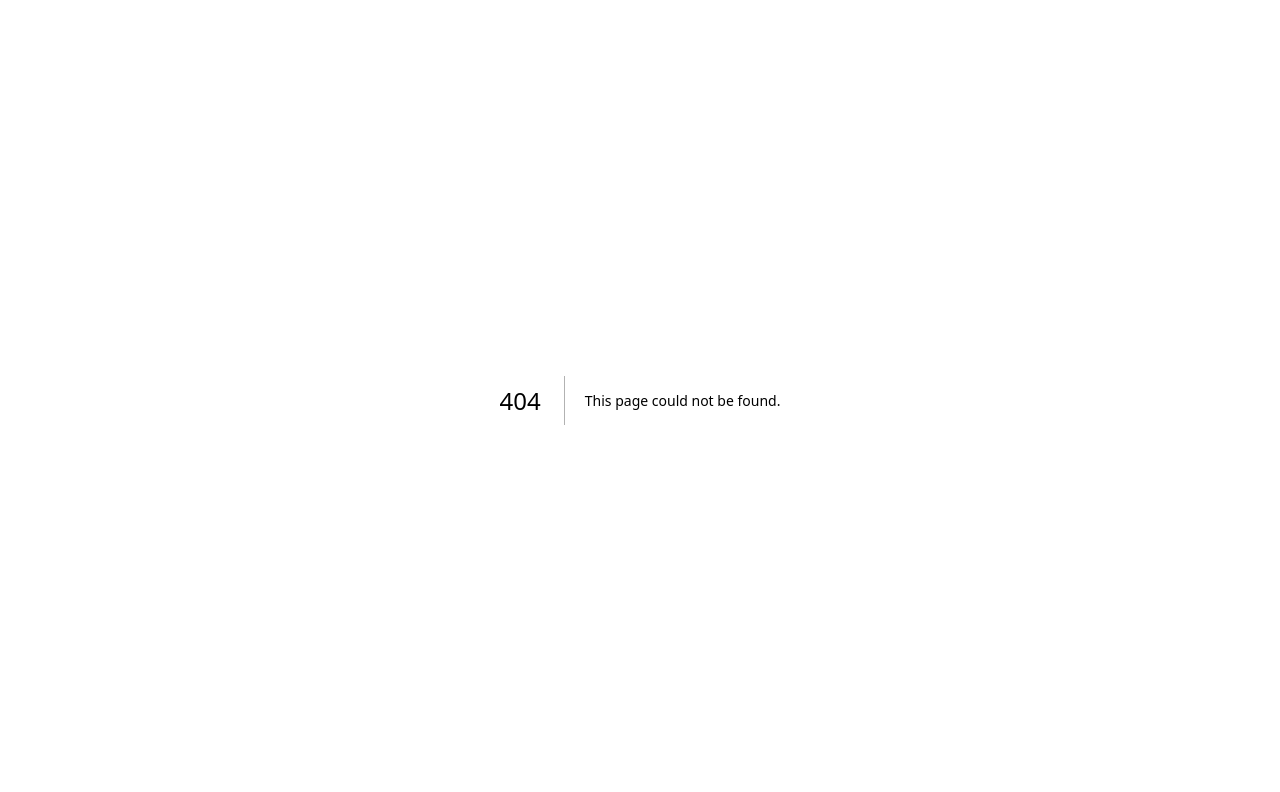
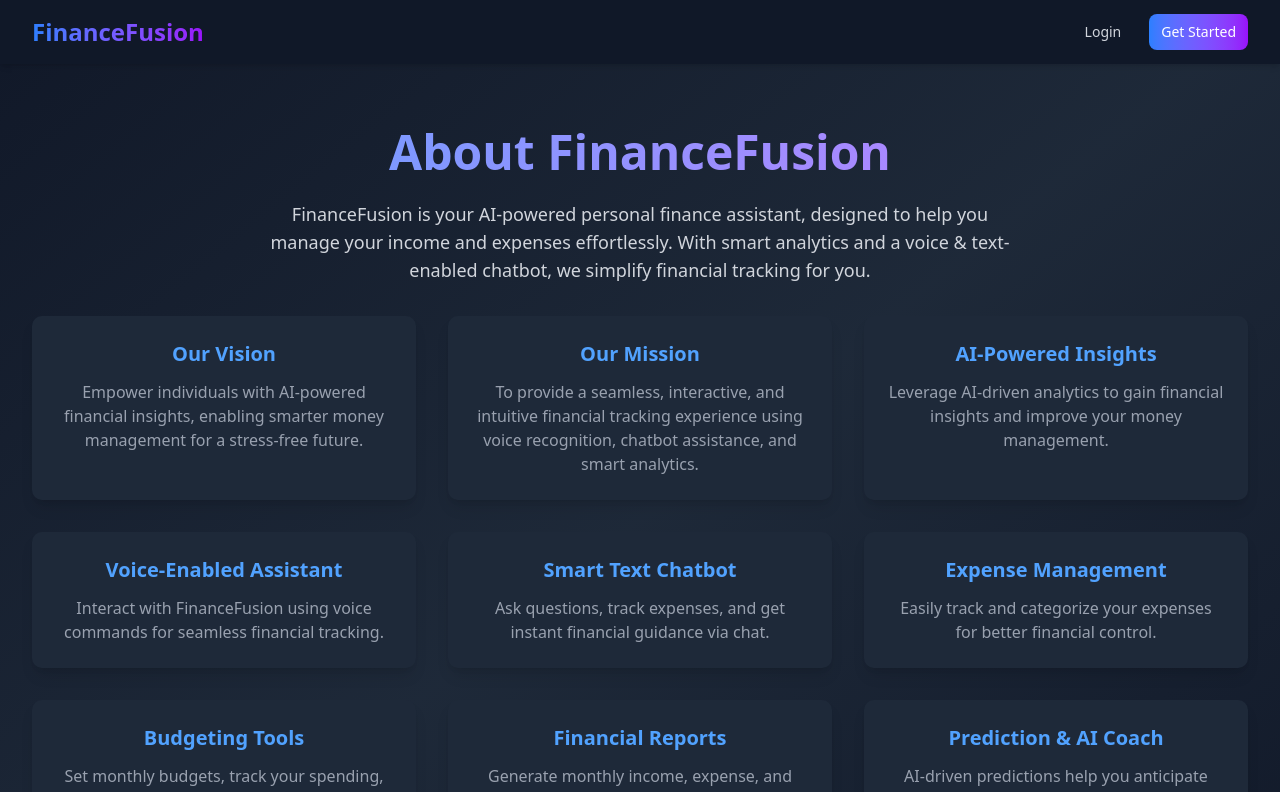
Before and after one commit to BuddhikaRoshan/FinanceFusion_ITPM, a Next.js app: page /About in a window 1280 px wide. Before the commit this address had no page. Shown: the top 792 px of the page. Built offline with nearby package versions, Linux system fonts and the light colour scheme.

Commit message:
"create About us page"

```diff
--- /dev/null
+++ b/app/About/page.tsx
@@ -0,0 +1,64 @@
+"use client";
+import React from "react";
+import { motion } from "framer-motion";
+import Navbar from "@/components/Navbar";
+import Footer from "@/components/Footer";
+
+const AboutUs = () => {
+  return (
+    <div className="min-h-screen bg-gradient-to-br from-gray-900 via-gray-800 to-gray-900">
+      {/* Add Navbar */}
+      <Navbar />
+
+      <div className="max-w-7xl mx-auto px-4 sm:px-6 lg:px-8 py-16">
+        <motion.div
+          initial={{ opacity: 0, y: 20 }}
+          animate={{ opacity: 1, y: 0 }}
+          transition={{ duration: 0.7 }}
+          className="text-center"
+        >
+          <h1 className="text-4xl md:text-5xl font-bold bg-gradient-to-r from-blue-400 to-purple-400 bg-clip-text text-transparent mb-6">
+            About FinanceFusion
+          </h1>
+          <p className="text-lg text-gray-300 max-w-3xl mx-auto mb-8">
+            FinanceFusion is your AI-powered personal finance assistant, designed to help you manage your income and expenses effortlessly. With smart analytics and a voice & text-enabled chatbot, we simplify financial tracking for you.
+          </p>
+        </motion.div>
+
+        <div className="grid grid-cols-1 md:grid-cols-2 lg:grid-cols-3 gap-8">
+          {features.map((feature, index) => (
+            <motion.div
+              key={index}
+              initial={{ opacity: 0, y: 20 }}
+              animate={{ opacity: 1, y: 0 }}
+              transition={{ delay: index * 0.2, duration: 0.5 }}
+              className="bg-gray-800 p-6 rounded-lg shadow-lg text-center hover:shadow-xl transition-shadow"
+            >
+              <h2 className="text-xl font-semibold text-blue-400 mb-3">
+                {feature.title}
+              </h2>
+              <p className="text-gray-400">{feature.description}</p>
+            </motion.div>
+          ))}
+        </div>
+      </div>
+
+      {/* Add Footer */}
+      <Footer />
+    </div>
+  );
+};
+
+const features = [
+  { title: "Our Vision", description: "Empower individuals with AI-powered financial insights, enabling smarter money management for a stress-free future." },
+  { title: "Our Mission", description: "To provide a seamless, interactive, and intuitive financial tracking experience using voice recognition, chatbot assistance, and smart analytics." },
+  { title: "AI-Powered Insights", description: "Leverage AI-driven analytics to gain financial insights and improve your money management." },
+  { title: "Voice-Enabled Assistant", description: "Interact with FinanceFusion using voice commands for seamless financial tracking." },
+  { title: "Smart Text Chatbot", description: "Ask questions, track expenses, and get instant financial guidance via chat." },
+  { title: "Expense Management", description: "Easily track and categorize your expenses for better financial control." },
+  { title: "Budgeting Tools", description: "Set monthly budgets, track your spending, and receive alerts when you're nearing your budget limit." },
+  { title: "Financial Reports", description: "Generate monthly income, expense, and balance reports to gain a clear picture of your financial health." },
+  { title: "Prediction & AI Coach", description: "AI-driven predictions help you anticipate future expenses and optimize financial planning." },
+];
+
+export default AboutUs;
```
